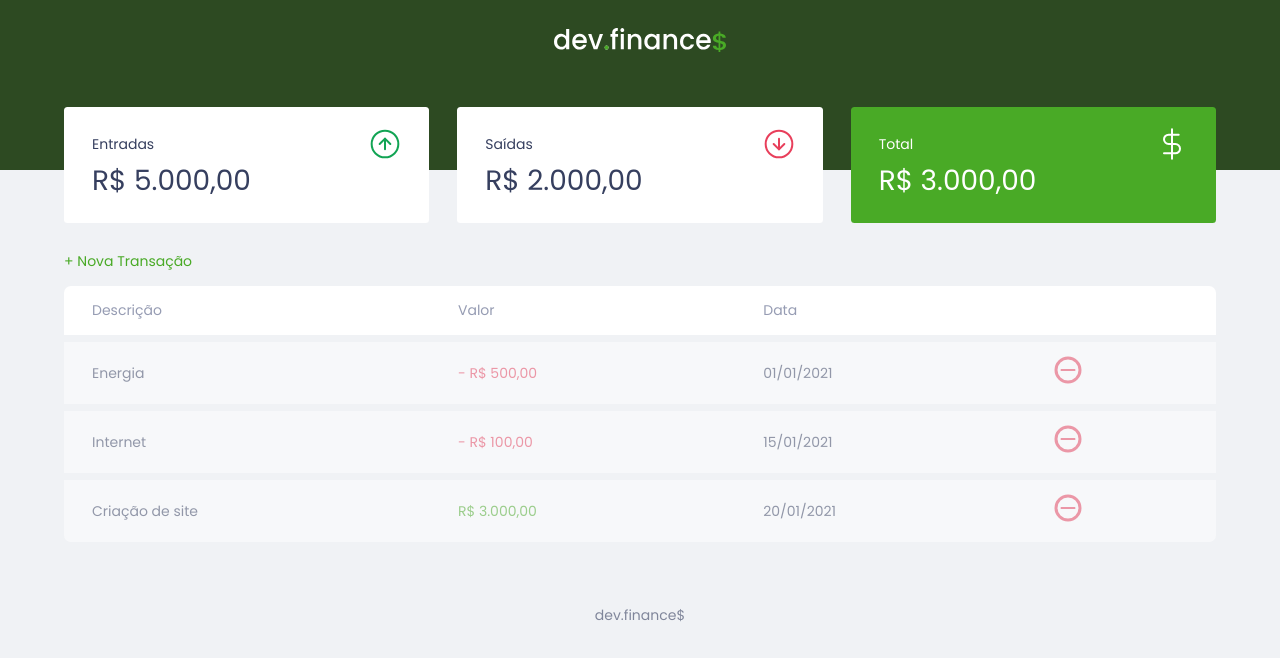
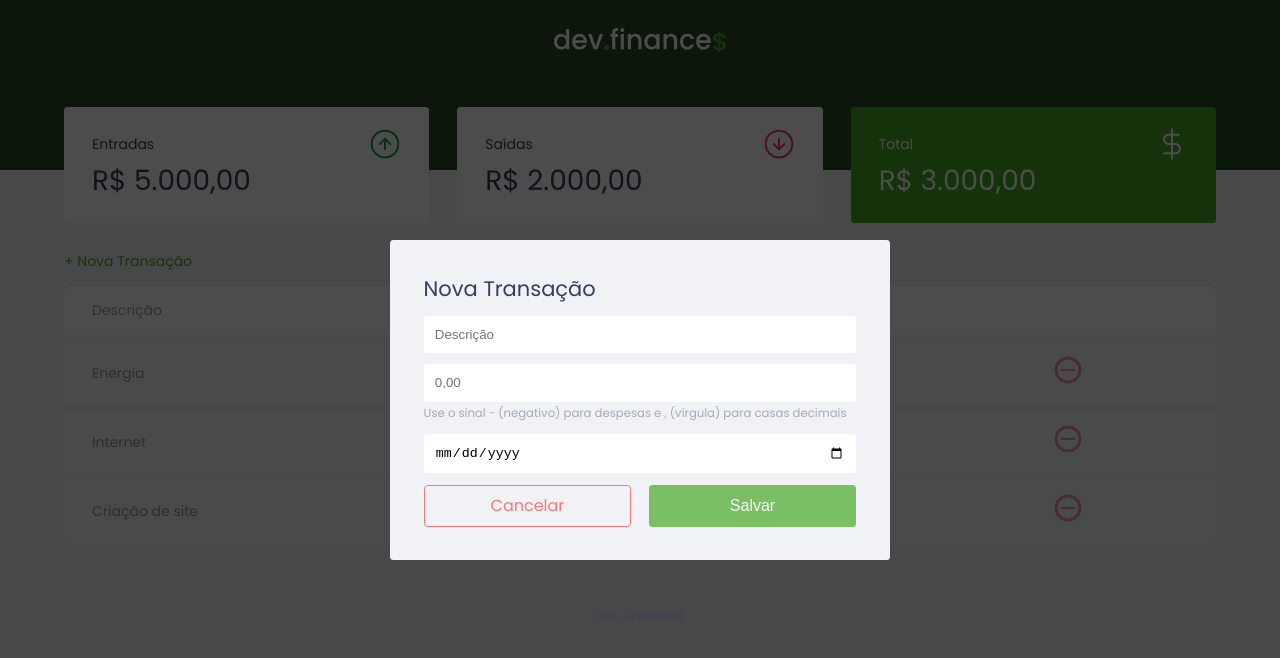
Before and after one commit to bruno-menslin/devfinances, a plain HTML site: page index.html in a window 1280 px wide. Both pictures are taken after a click on the link "+ Nova Transação". Drawn offline with Linux system fonts and the light colour scheme.

Commit message:
feat: add script to open and close modal

```diff
--- a/index.html
+++ b/index.html
@@ -44,7 +44,7 @@
 
             <section id="transaction">
                 <h2 class="sr-only">Transações</h2>
-                <a href="#" class="link new">+ Nova Transação</a>
+                <a href="#" class="link new" onclick="Modal.open()">+ Nova Transação</a>
 
                 <div class="responsive-table">
                     <table id="transactions-table">
@@ -109,7 +109,7 @@
                     </div>
 
                     <div class="input-group actions">
-                        <a href="#" class="button cancel">Cancelar</a>
+                        <a href="#" class="button cancel" onclick="Modal.close()">Cancelar</a>
                         <button class="button save">Salvar</button>
                     </div>
                 </form>
@@ -119,5 +119,16 @@
         <footer>
             <p>dev.finance$</p>
         </footer>
+
+        <script>
+            const Modal = {
+                open(){
+                    document.querySelector('.modal-overlay').classList.add('active');
+                },
+                close(){
+                    document.querySelector('.modal-overlay').classList.remove('active');
+                }
+            }
+        </script>
     </body>
 </html>
```
